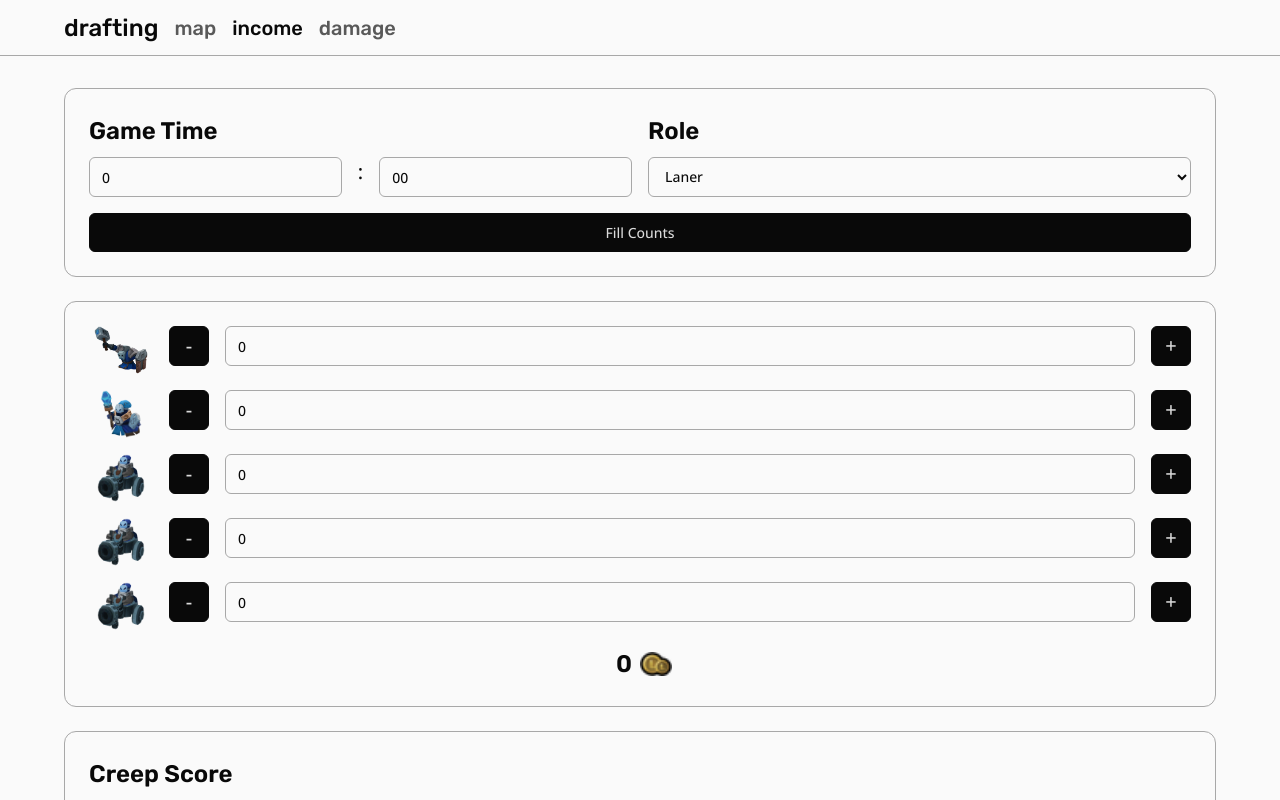
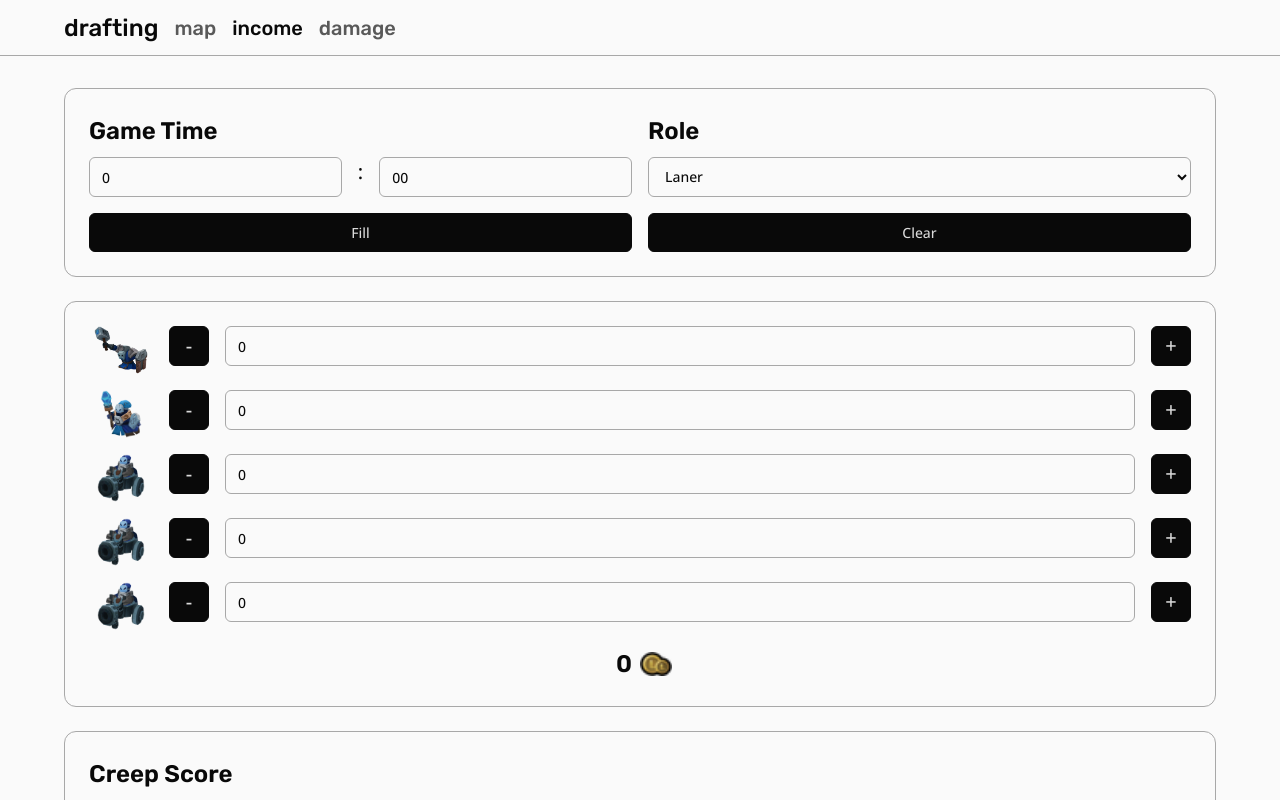
Before and after one commit to haydenheroux/pickban, a SvelteKit app: page /income in a window 1280 px wide. Shown: the top 800 px of the page. Built offline with nearby package versions, Linux system fonts and the light colour scheme.

Commit message:
refactor(income): Minor changes.

```diff
--- a/src/routes/income/+page.svelte
+++ b/src/routes/income/+page.svelte
@@ -24,7 +24,7 @@
 
     onMount(clearResources);
 
-    function fillCountsUntil(time: Time) {
+    function fillResourcesUntil(time: Time) {
         let resources: Map<Resource, number> = new Map();
 
         if (selectedRole == "Jungler") {
@@ -46,7 +46,7 @@
     }
 
     function clearResources() {
-        fillCountsUntil(Time.minutes(0).seconds(0));
+        fillResourcesUntil(Time.minutes(0).seconds(0));
     }
 
     $: {
@@ -65,12 +65,6 @@
 
     function coerce(n: number) {
         return Number.isFinite(n) ? n : 0;
-    }
-
-    function calculateCreepScorePerMinute(creepsSlain: number, time: Time) {
-        const result = creepsSlain / time.totalMinutes;
-
-        return coerce(result);
     }
 
     interface Resource {
@@ -236,7 +230,10 @@
             </select>
         </div>
     </div>
-    <button class="active" on:click={() => fillCountsUntil(gameTime)}>Fill Counts</button>
+    <div class="split">
+        <button class="active" on:click={() => fillResourcesUntil(gameTime)}>Fill</button>
+        <button class="active" on:click={clearResources}>Clear</button>
+    </div>
 </Section>
 
 <Section>
@@ -253,11 +250,8 @@
     </div>
 </Section>
 
-<Section>
-    <div>
-        <h2>Creep Score</h2>
+<Section name={"Creep Score"}>
         <NumberSelector bind:value={creepScore} plusMinus={true} />
-    </div>
     <div class="actual-gold-container">
         <div class="gold-container">
             <h2>{expectedIncome.toFixed()}</h2>
```
